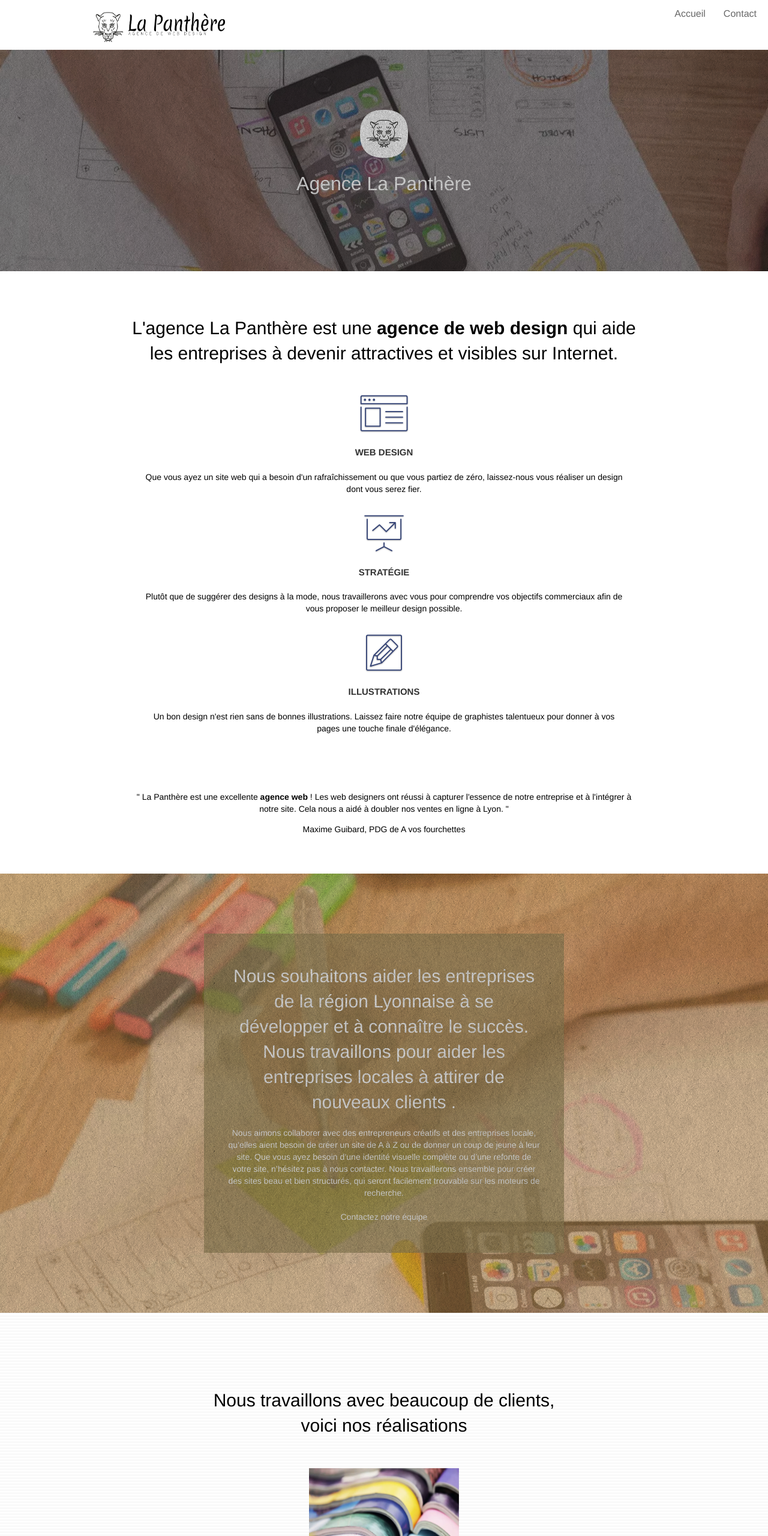
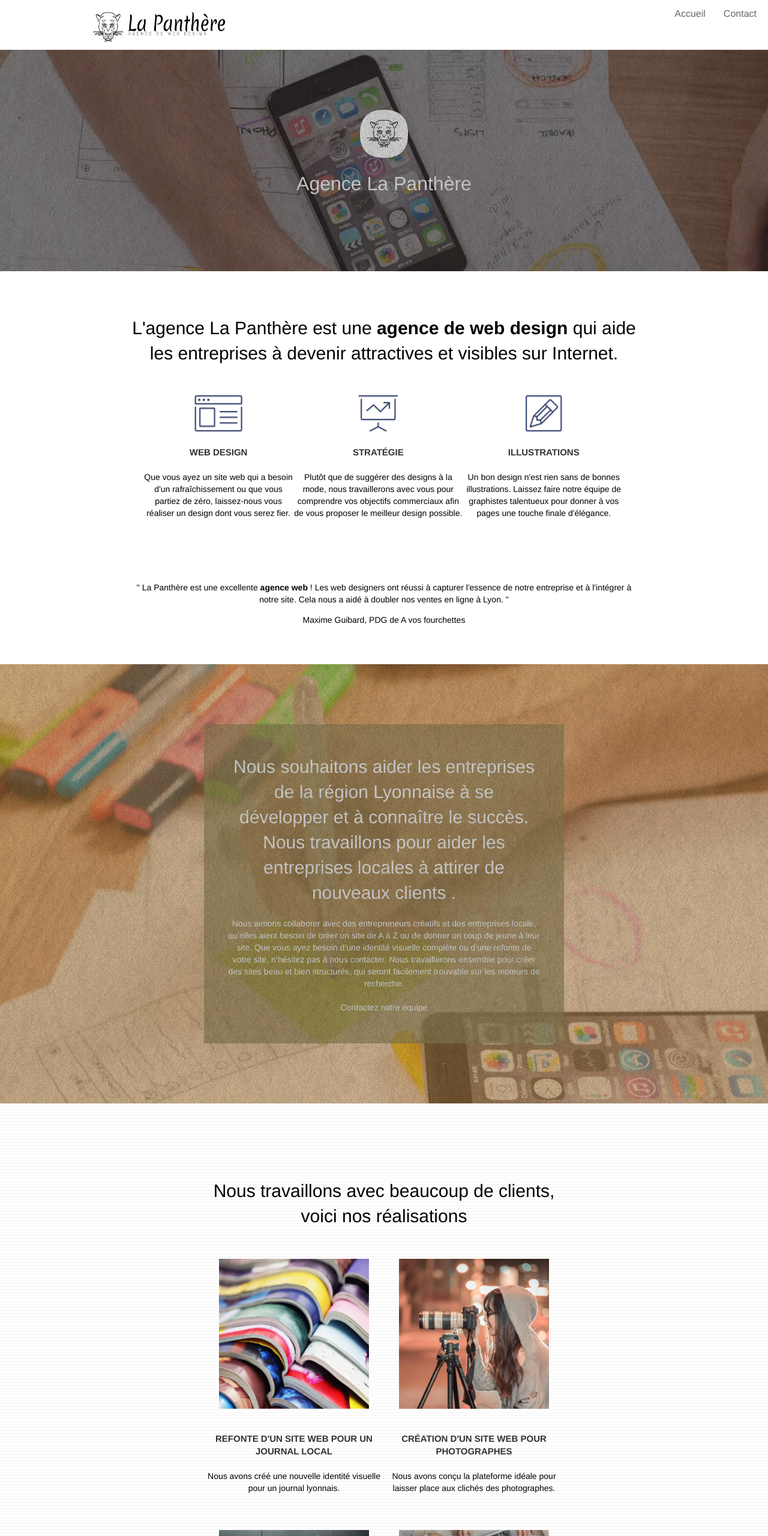
Before and after one commit to elsa2205/P3_LA_PANTHERE, a plain HTML site: page index.html in a window 1280 px wide. Shown: the top 2560 px of the page at 60% size. Drawn offline with Linux system fonts and the light colour scheme.

Commit message:
changement position cards

```diff
--- a/index.html
+++ b/index.html
@@ -99,7 +99,7 @@
 							les entreprises à devenir attractives et visibles sur Internet.</h2>
 					</div>
 				</div>
-				<div class="row voffset-lg med-width-whitespace">
+				<div class="row voffset-lg med-width-whitespace menus_cards">
 					<div class="col-sm-4">
 						<div class="text-center">
 							<span class="et-icon-browser sm-shadow icon-dark-slate-blue icons icon-lg"></span>
@@ -194,7 +194,8 @@
 
 
 				</div>
-				<div class="row tight-width-whitespace portfolio-row">
+
+				<div class="menus_cards row tight-width-whitespace portfolio-row">
 					<div class="col-sm-6">
 						<a href="#" data-lightbox="img/1.jpg" data-gallery-id="gallery-1"
 							data-caption="Refonte d'un site web pour un journal local" data-frame="snapshot-lb"><img
@@ -222,7 +223,7 @@
 						</p>
 					</div>
 				</div>
-				<div class="row tight-width-whitespace portfolio-row">
+				<div class="menus_cards row tight-width-whitespace portfolio-row">
 					<div class="col-sm-6">
 						<a href="#" data-lightbox="img/3.bmp" data-gallery-id="gallery-1"
 							data-caption="Création d'un site internet pour un voyageur" data-frame="snapshot-lb"><img
@@ -251,6 +252,7 @@
 							présentation détaillée de leurs prestations.
 						</p>
 					</div>
+
 				</div>
 			</div>
 		</div>
--- a/style.css
+++ b/style.css
@@ -34,6 +34,11 @@ a:hover {
     width:300px;
     height:150px;
     border:0;
+}
+
+.menus_cards {
+    display: flex;
+
 }
 
 .bloc {
```
